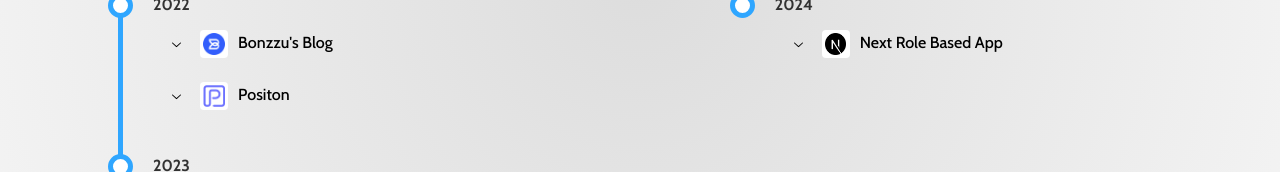
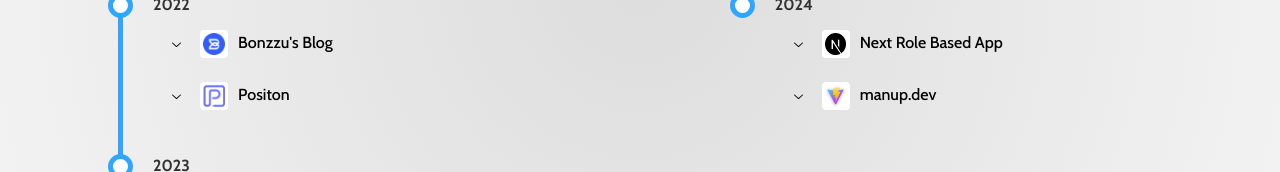
Before and after one commit to mperezy/manupdev, a React (Vite) app: page /portfolio in a window 1280 px wide. Shown: the part 417-589 px from the top of the page. Built offline with nearby package versions, Linux system fonts and the light colour scheme; a web font is replaced by a local one.

Commit message:
Add new job under personal projects timeline

```diff
--- a/src/components/company-icon.tsx
+++ b/src/components/company-icon.tsx
@@ -11,7 +11,9 @@ export default ({ company, size }: Props) => {
     ? 'bonzzu'
     : companySlug.includes('google-drive')
       ? 'google-drive'
-      : companySlug;
+      : companySlug.includes('manup.dev')
+        ? 'vite'
+        : companySlug;
 
   return (
     <ThemeIcon color='#FFF' size={size}>
--- a/src/languages/portfolio/en.ts
+++ b/src/languages/portfolio/en.ts
@@ -265,6 +265,29 @@ const portfolio: Portfolio = {
             'Github',
           ],
         },
+        {
+          title: 'manup.dev',
+          from: new Date('2024-08-25'),
+          to: new Date(),
+          url: 'https://manup.dev',
+          roles: ['Frontend', 'Devops'],
+          description: 'This website!',
+          verbose:
+            'I always wanted to have my own domain and start launching personal projects to the world just to prove myself that I can do it and so it is. This entire website is public for all the people around the world.',
+          verbose2: [
+            'Since my experience by doing React applications on professional jobs I decided to make this website by using Vite since this is just a static SPA (Single Page Application) and there is no need to have SSR (Server Side Rendering).',
+            'Once I got my on .dev domain just needed to make this website to be published so I decided to use Github Pages in order to host this website.',
+            'By using Github Actions, it builds the website and deploys it into Github Pages, then in the internal config I set my own domain in order to serve the website on it.',
+            "In order to handle the language selection I used an atomic state management named Jotai, I could only use directly the browser's Local Storage but why not use Jotai ?",
+          ],
+          technologiesUsed: [
+            'Typescript',
+            'React.js',
+            'Mantine',
+            'Vite',
+            'Github',
+          ],
+        },
       ],
     },
   ],
--- a/src/languages/portfolio/es.ts
+++ b/src/languages/portfolio/es.ts
@@ -265,6 +265,29 @@ const portfolio: Portfolio = {
             'Github',
           ],
         },
+        {
+          title: 'manup.dev',
+          from: new Date('2024-08-25'),
+          to: new Date(),
+          url: 'https://manup.dev',
+          roles: ['Frontend', 'Devops'],
+          description: 'Este mismo website!',
+          verbose:
+            'Siempre quise tener mi propio dominio y comenzar a lanzar proyectos personales al mundo, solo para demostrarme a mí mismo que puedo hacerlo, y así ha sido. Todo este sitio web es público para todas las personas alrededor del mundo.',
+          verbose2: [
+            'Dada mi experiencia haciendo aplicaciones React en trabajos profesionales, decidí hacer este sitio web usando Vite, ya que es solo una SPA estática (Aplicación de Página Única) y no hay necesidad de tener SSR (Renderizado en el Servidor).',
+            'Una vez que obtuve mi dominio .dev solo necesitaba publicar este sitio web, así que decidí usar Github Pages para alojarlo.',
+            'Utilizando Github Actions, se construye el sitio web y se despliega a Github Pages, luego, en la configuración interna, configuré mi propio dominio para servir el sitio en él.',
+            'Para manejar la selección de idioma, utilicé un gestor de estado atómico llamado Jotai. Podría haber usado directamente el Local Storage del navegador, pero ¿por qué no usar Jotai?',
+          ],
+          technologiesUsed: [
+            'Typescript',
+            'React.js',
+            'Mantine',
+            'Vite',
+            'Github',
+          ],
+        },
       ],
     },
   ],
```
Also changed, not shown: public/images/companies/vite.png (added).
